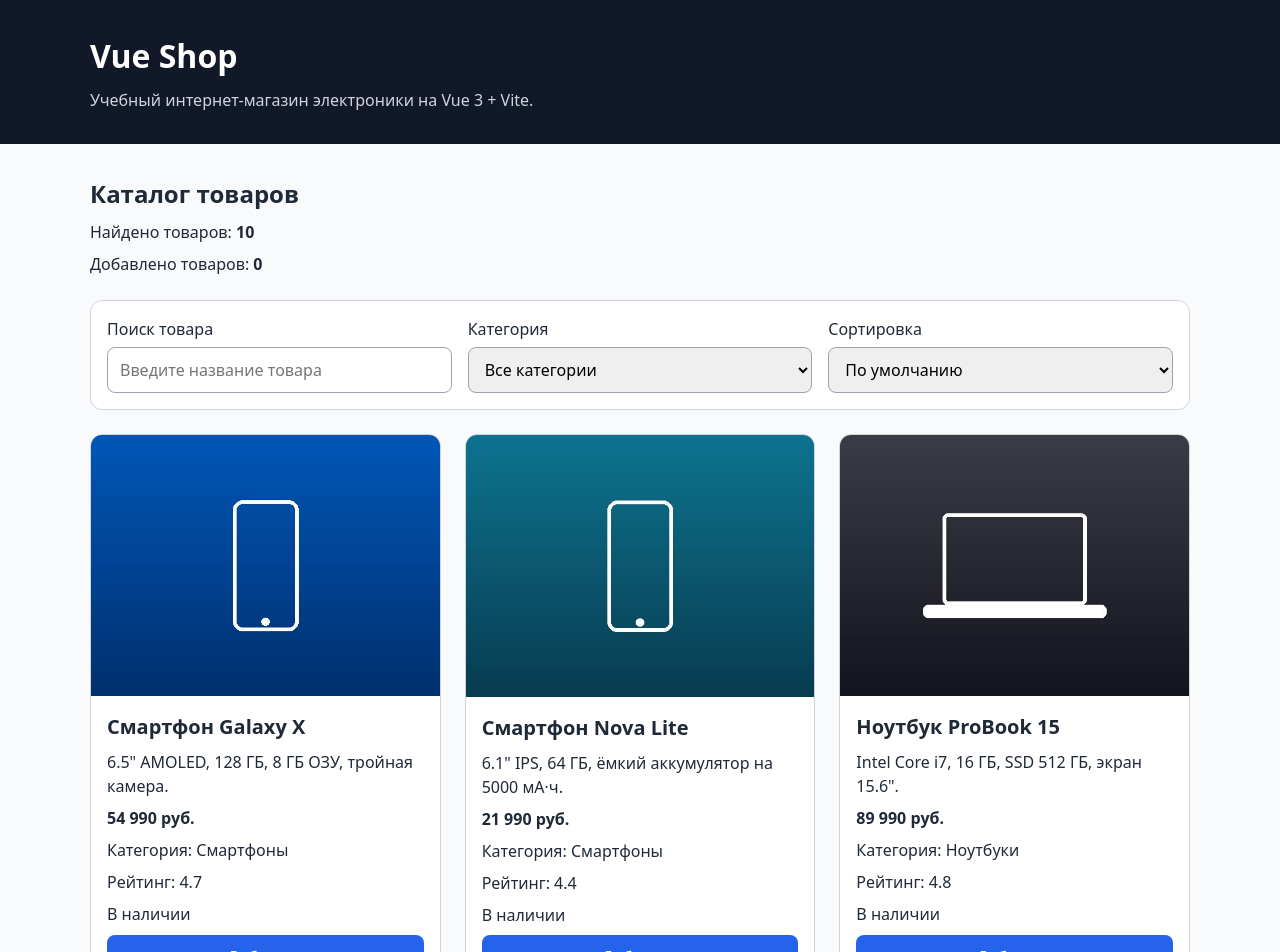
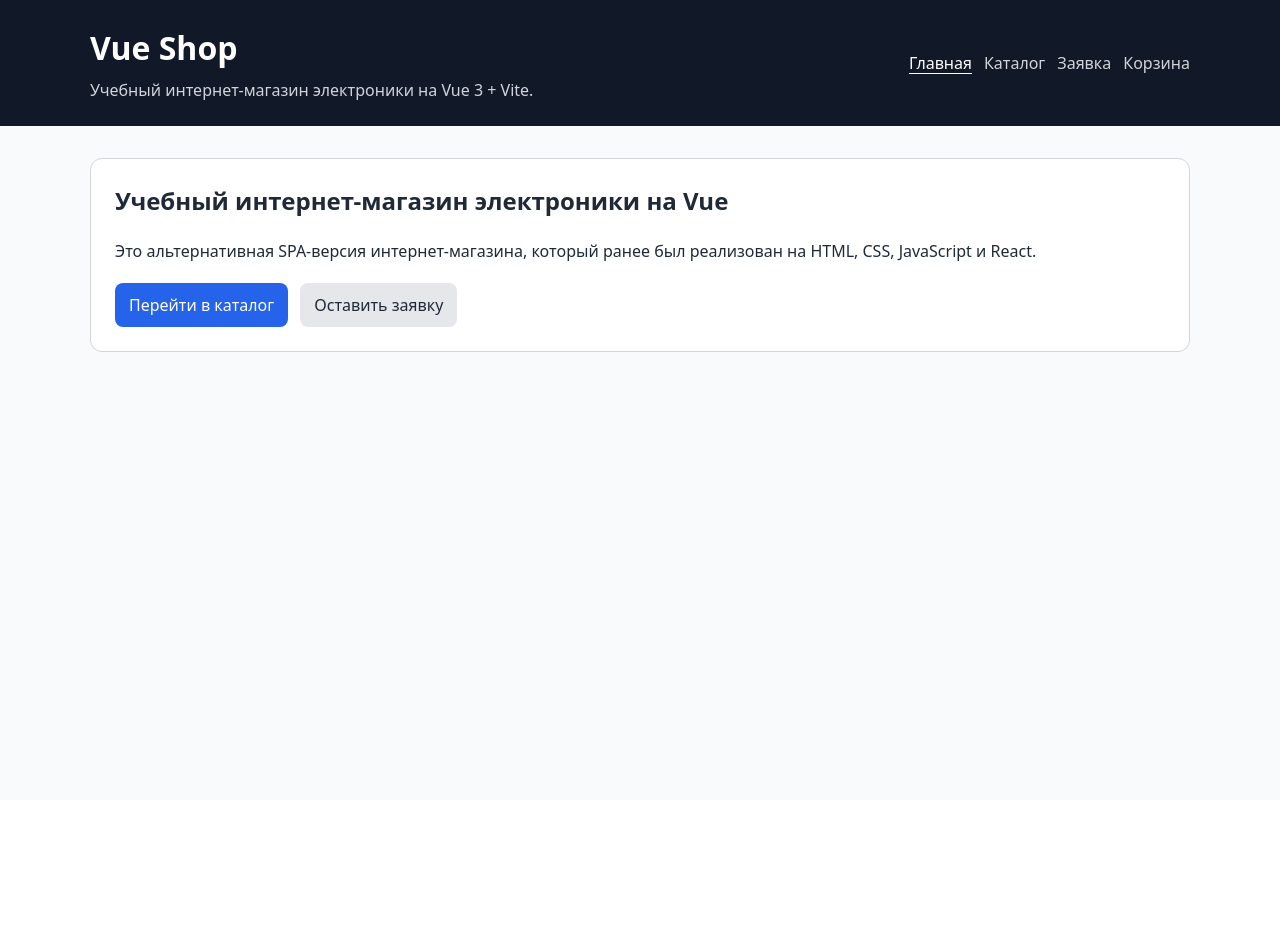
Before and after one commit to f1shi/kr5-vue-shop, a Vue app: page / in a window 1280 px wide. Shown: the top 952 px of the page. After the commit the page ends 800 px from the top, so only its background shows below. Built offline with nearby package versions, Linux system fonts and the light colour scheme.

Commit message:
feat: add Vue components and router

```diff
--- a/src/App.vue
+++ b/src/App.vue
@@ -1,182 +1,12 @@
 <template>
   <div class="app">
-    <header class="site-header">
-      <div class="site-header__inner">
-        <h1>Vue Shop</h1>
-        <p>Учебный интернет-магазин электроники на Vue 3 + Vite.</p>
-      </div>
-    </header>
-
-    <main class="app-main">
-      <section class="catalog-page">
-        <div class="catalog-page__header">
-          <h2>Каталог товаров</h2>
-          <p>
-            Найдено товаров: <strong>{{ visibleProducts.length }}</strong>
-          </p>
-          <p>
-            Добавлено товаров: <strong>{{ addedCount }}</strong>
-          </p>
-        </div>
-
-        <form class="catalog-controls" @submit.prevent>
-          <div class="catalog-controls__group">
-            <label for="catalog-search">Поиск товара</label>
-            <input
-              id="catalog-search"
-              v-model="searchQuery"
-              class="catalog-controls__input"
-              type="search"
-              placeholder="Введите название товара"
-            >
-          </div>
-
-          <div class="catalog-controls__group">
-            <label for="category-filter">Категория</label>
-            <select
-              id="category-filter"
-              v-model="selectedCategory"
-              class="catalog-controls__select"
-            >
-              <option value="all">Все категории</option>
-              <option value="smartphones">Смартфоны</option>
-              <option value="laptops">Ноутбуки</option>
-              <option value="headphones">Наушники</option>
-              <option value="accessories">Аксессуары</option>
-            </select>
-          </div>
-
-          <div class="catalog-controls__group">
-            <label for="sort-select">Сортировка</label>
-            <select
-              id="sort-select"
-              v-model="sortType"
-              class="catalog-controls__select"
-            >
-              <option value="default">По умолчанию</option>
-              <option value="price-asc">Сначала дешевле</option>
-              <option value="price-desc">Сначала дороже</option>
-              <option value="title-asc">По названию А-Я</option>
-            </select>
-          </div>
-        </form>
-
-        <div v-if="visibleProducts.length > 0" class="products-grid">
-          <article
-            v-for="product in visibleProducts"
-            :key="product.id"
-            class="product-card"
-            :class="{ 'product-card--unavailable': !product.isAvailable }"
-          >
-            <img
-              v-if="product.image"
-              class="product-card__image"
-              :src="`${baseUrl}${product.image}`"
-              :alt="product.title"
-              width="640"
-              height="480"
-              loading="lazy"
-            >
-
-            <div class="product-card__body">
-              <h3 class="product-card__title">
-                {{ product.title }}
-              </h3>
-              <p class="product-card__description">
-                {{ product.description }}
-              </p>
-              <p class="product-card__price">
-                {{ formatPrice(product.price) }}
-              </p>
-              <p class="product-card__meta">
-                Категория: {{ getCategoryTitle(product.category) }}
-              </p>
-              <p class="product-card__meta">
-                Рейтинг: {{ product.rating }}
-              </p>
-              <p class="product-card__status">
-                {{ product.isAvailable ? 'В наличии' : 'Нет в наличии' }}
-              </p>
-              <button
-                class="product-card__button"
-                type="button"
-                :disabled="!product.isAvailable"
-                @click="handleAddToCart(product)"
-              >
-                {{ product.isAvailable ? 'Добавить' : 'Недоступно' }}
-              </button>
-            </div>
-          </article>
-        </div>
-
-        <p v-else class="products-empty">
-          По выбранным условиям товары не найдены.
-        </p>
-      </section>
-    </main>
+    <AppHeader />
+    <RouterView />
   </div>
 </template>
 
 <script setup>
-import { ref, computed } from 'vue'
-import { products } from './data/products'
-
-const searchQuery = ref('')
-const selectedCategory = ref('all')
-const sortType = ref('default')
-const addedCount = ref(0)
-const baseUrl = import.meta.env.BASE_URL
-
-const visibleProducts = computed(() => {
-  let result = [...products]
-  const query = searchQuery.value.trim().toLowerCase()
-
-  if (query) {
-    result = result.filter((product) =>
-      product.title.toLowerCase().includes(query)
-    )
-  }
-
-  if (selectedCategory.value !== 'all') {
-    result = result.filter((product) =>
-      product.category === selectedCategory.value
-    )
-  }
-
-  if (sortType.value === 'price-asc') {
-    result.sort((a, b) => a.price - b.price)
-  }
-
-  if (sortType.value === 'price-desc') {
-    result.sort((a, b) => b.price - a.price)
-  }
-
-  if (sortType.value === 'title-asc') {
-    result.sort((a, b) => a.title.localeCompare(b.title))
-  }
-
-  return result
-})
-
-function formatPrice(price) {
-  return `${price.toLocaleString('ru-RU')} руб.`
-}
-
-function getCategoryTitle(category) {
-  const categoryMap = {
-    smartphones: 'Смартфоны',
-    laptops: 'Ноутбуки',
-    headphones: 'Наушники',
-    accessories: 'Аксессуары'
-  }
-
-  return categoryMap[category] || category
-}
-
-function handleAddToCart(product) {
-  console.log(`Товар добавлен: ${product.title}`)
-  addedCount.value += 1
-}
+import AppHeader from './components/AppHeader.vue'
 </script>
 
 <style scoped>
@@ -185,151 +15,4 @@ function handleAddToCart(product) {
   color: #1f2937;
   background-color: #f8fafc;
 }
-
-.site-header {
-  padding: 32px 16px;
-  background-color: #111827;
-  color: #ffffff;
-}
-
-.site-header__inner,
-.app-main {
-  width: min(100% - 32px, 1100px);
-  margin-inline: auto;
-}
-
-.site-header h1,
-.site-header p {
-  margin: 0;
-}
-
-.site-header p {
-  margin-top: 8px;
-  color: #d1d5db;
-}
-
-.app-main {
-  padding-block: 32px;
-}
-
-.catalog-page {
-  display: grid;
-  gap: 24px;
-}
-
-.catalog-page__header {
-  display: grid;
-  gap: 8px;
-}
-
-.catalog-page__header h2,
-.catalog-page__header p {
-  margin: 0;
-}
-
-.catalog-controls {
-  display: grid;
-  grid-template-columns: repeat(3, minmax(0, 1fr));
-  gap: 16px;
-  padding: 16px;
-  background-color: #ffffff;
-  border: 1px solid #d1d5db;
-  border-radius: 12px;
-}
-
-.catalog-controls__group {
-  display: grid;
-  gap: 6px;
-}
-
-.catalog-controls__input,
-.catalog-controls__select {
-  width: 100%;
-  padding: 10px 12px;
-  font: inherit;
-  border: 1px solid #9ca3af;
-  border-radius: 8px;
-}
-
-.products-grid {
-  display: grid;
-  grid-template-columns: repeat(auto-fit, minmax(260px, 1fr));
-  gap: 24px;
-}
-
-.product-card {
-  display: flex;
-  flex-direction: column;
-  overflow: hidden;
-  background-color: #ffffff;
-  border: 1px solid #d1d5db;
-  border-radius: 12px;
-}
-
-.product-card--unavailable {
-  opacity: 0.75;
-}
-
-.product-card__image {
-  display: block;
-  width: 100%;
-  height: auto;
-  aspect-ratio: 4 / 3;
-  object-fit: cover;
-  background-color: #e5e7eb;
-}
-
-.product-card__body {
-  display: flex;
-  flex-direction: column;
-  flex-grow: 1;
-  gap: 8px;
-  padding: 16px;
-}
-
-.product-card__title {
-  margin: 0;
-  font-size: 20px;
-}
-
-.product-card__description,
-.product-card__meta,
-.product-card__status {
-  margin: 0;
-}
-
-.product-card__price {
-  margin: 0;
-  font-weight: 700;
-}
-
-.product-card__button {
-  margin-top: auto;
-  padding: 10px 12px;
-  font: inherit;
-  color: #ffffff;
-  background-color: #2563eb;
-  border: none;
-  border-radius: 8px;
-  cursor: pointer;
-}
-
-.product-card__button:disabled {
-  color: #4b5563;
-  background-color: #e5e7eb;
-  cursor: not-allowed;
-}
-
-.products-empty {
-  padding: 16px;
-  background-color: #ffffff;
-  border: 1px solid #d1d5db;
-  border-radius: 8px;
-}
-
-@media (max-width: 768px) {
-  .catalog-controls {
-    grid-template-columns: 1fr;
-  }
-}
 </style>
--- a/src/main.js
+++ b/src/main.js
@@ -2,5 +2,8 @@ import './assets/main.css'
 
 import { createApp } from 'vue'
 import App from './App.vue'
+import router from './router'
 
-createApp(App).mount('#app')
+createApp(App)
+  .use(router)
+  .mount('#app')
--- /dev/null
+++ b/src/router/index.js
@@ -0,0 +1,47 @@
+import { createRouter, createWebHistory } from 'vue-router'
+import HomePage from '../views/HomePage.vue'
+import CatalogPage from '../views/CatalogPage.vue'
+import ProductPage from '../views/ProductPage.vue'
+import OrderPage from '../views/OrderPage.vue'
+import CartPage from '../views/CartPage.vue'
+import NotFoundPage from '../views/NotFoundPage.vue'
+
+const routes = [
+  {
+    path: '/',
+    name: 'home',
+    component: HomePage
+  },
+  {
+    path: '/catalog',
+    name: 'catalog',
+    component: CatalogPage
+  },
+  {
+    path: '/catalog/:productId',
+    name: 'product',
+    component: ProductPage
+  },
+  {
+    path: '/order',
+    name: 'order',
+    component: OrderPage
+  },
+  {
+    path: '/cart',
+    name: 'cart',
+    component: CartPage
+  },
+  {
+    path: '/:pathMatch(.*)*',
+    name: 'not-found',
+    component: NotFoundPage
+  }
+]
+
+const router = createRouter({
+  history: createWebHistory(import.meta.env.BASE_URL),
+  routes
+})
+
+export default router
```
